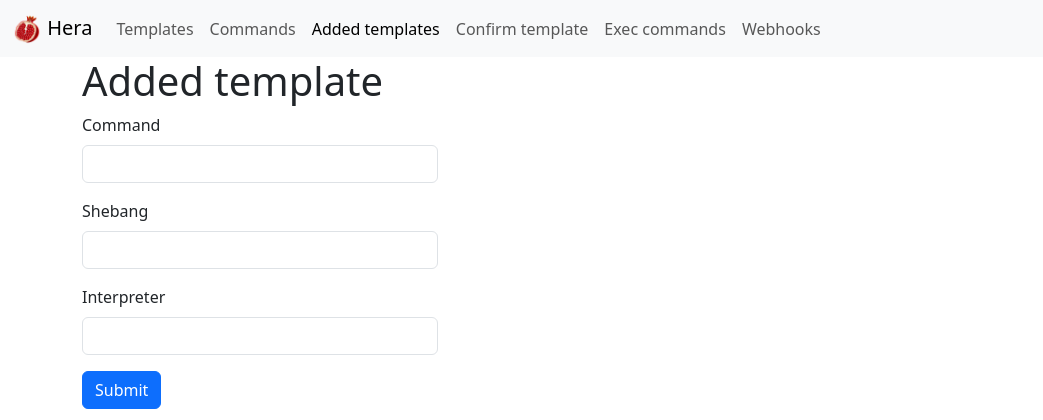
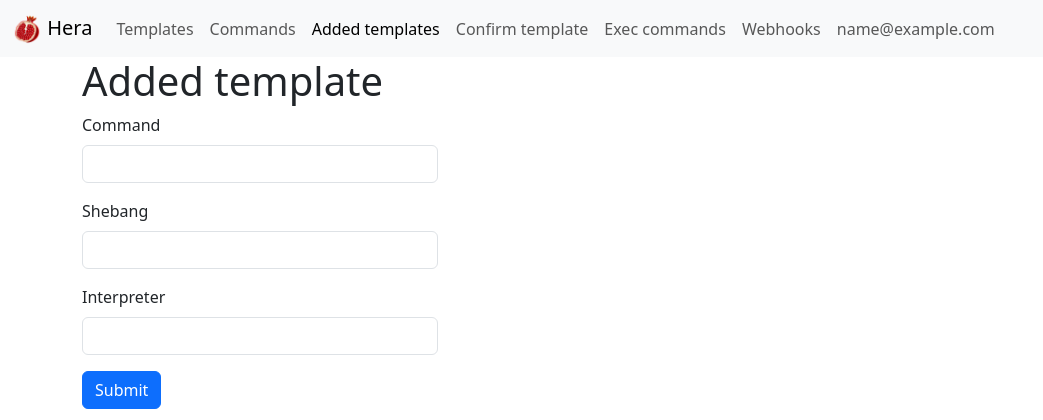
Before and after one commit to Hera-system/Hera, a Flask app: page /addTemplate in a window 1280 px wide. Shown: the top 420 px of the page, without its empty margins (0-1043 px from the left). Run offline with Flask 2, Linux system fonts and the light colour scheme; the visitor is signed in with stand-in values (Sample User, id 1); data comes from the database, SQL or seed files in the repository; some libraries are stand-ins or nearby versions.

```diff
--- a/app/templates/base.html
+++ b/app/templates/base.html
@@ -14,7 +14,7 @@
               Hera
             </a>
             <div class="collapse navbar-collapse" id="navbarNavAltMarkup">
-                <div class="navbar-nav">
+                <div class="navbar-nav navbar-center">
                     {{ render_nav_item('templates', 'Templates') }}
                     {{ render_nav_item('commands', 'Commands') }}
                     {{ render_nav_item('add_template', 'Added templates') }}
@@ -22,6 +22,11 @@
                     {{ render_nav_item('exec_command', 'Exec commands') }}
                     {{ render_nav_item('webhooks_route', 'Webhooks') }}
                 </div>
+                {% if current_user.email %}
+                    <div class="nav navbar-nav navbar-right">
+                        {{ render_nav_item('index', current_user.email) }}
+                    </div>
+                {% endif %}
             </div>
         </div>
     </nav>
```
